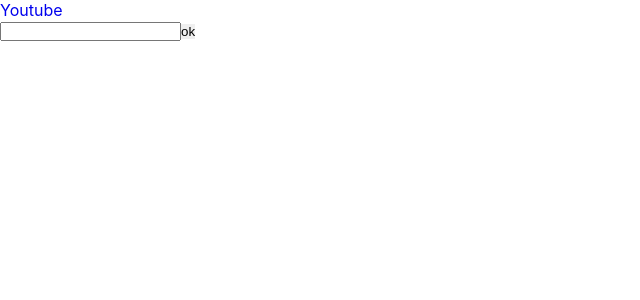
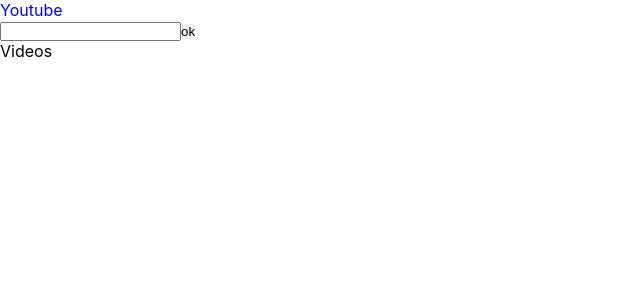
Before and after one commit to JangHwanPark/react-video, a React (Create React App) app: page / in a window 1280 px wide. Shown: the top 300 px of the page, without its empty margins (0-640 px from the left). Built offline with nearby package versions, Linux system fonts and the light colour scheme.

Commit message:
[Feat] Router 설정

```diff
--- a/src/App.jsx
+++ b/src/App.jsx
@@ -1,20 +1,15 @@
+import React from "react";
+import Header from "./Components/Header/Header";
+import {Outlet} from "react-router-dom";
 import './App.css';
-import {createBrowserRouter, RouterProvider} from "react-router-dom";
-import NotFound from "./Pages/NotFound";
-import Home from "./Pages/Home";
 
-/* React Router Dom 경로 배열 전달. */
-const router = createBrowserRouter([
-    {
-        path: '/',
-        element: <Home/>,
-        errorElement: <NotFound/>,
-        children: [
-            {index: true, element: <Home/>},
-        ]
-    }
-]);
+
 
 export default function App() {
-    return <RouterProvider router={router}/>
+    return (
+        <div>
+            <Header/>
+            <Outlet/>
+        </div>
+    )
 }
--- a/src/Pages/Home.jsx
+++ /dev/null
@@ -1,10 +0,0 @@
-import React from 'react';
-import Header from "../Components/Header/Header";
-
-export default function Home(props) {
-    return (
-        <div>
-            <Header/>
-        </div>
-    );
-}
--- a/src/Pages/NotFound.jsx
+++ b/src/Pages/NotFound.jsx
@@ -2,6 +2,6 @@
 
 export default function NotFound(props) {
     return (
-        <div></div>
+        <div>NotFound</div>
     );
 }
--- /dev/null
+++ b/src/Pages/Videos.jsx
@@ -0,0 +1,7 @@
+import React from 'react';
+
+export default function Videos(props) {
+    return (
+        <div>Videos</div>
+    );
+}
--- /dev/null
+++ b/src/Pages/VideosDetail.jsx
@@ -0,0 +1,7 @@
+import React from 'react';
+
+export default function VideosDetail(props) {
+    return (
+        <div>VideosDetail</div>
+    );
+}
--- a/src/index.js
+++ b/src/index.js
@@ -3,11 +3,30 @@
 import './index.css';
 import App from './App';
 import reportWebVitals from './reportWebVitals';
+import {createBrowserRouter, RouterProvider} from "react-router-dom";
+import NotFound from "./Pages/NotFound";
+import Videos from "./Pages/Videos";
+import VideosDetail from "./Pages/VideosDetail";
+
+/* React Router Dom 경로 배열 전달. */
+const router = createBrowserRouter([
+    {
+        path: '/',
+        element: <App/>,
+        errorElement: <NotFound/>,
+        children: [
+            {index: true, element: <Videos/>},
+            {path: '/videos', element: <Videos/>},
+            {path: '/videos/:query', element: <Videos/>},
+            {path: '/videos/watch/:videoId', element: <VideosDetail/>},
+        ]
+    }
+]);
 
 const root = ReactDOM.createRoot(document.getElementById('root'));
 root.render(
   <React.StrictMode>
-    <App />
+      <RouterProvider router={router}/>
   </React.StrictMode>
 );
 
```
Also changed, not shown: 1 other file (tests, documents, lock files or other folders).
